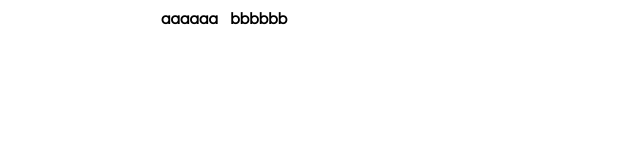
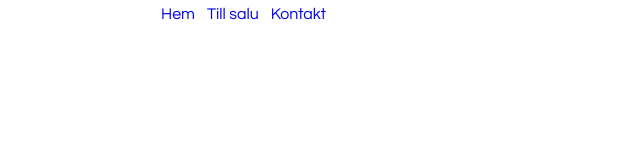
Before and after one commit to LeonGrot02/labb1, a plain HTML site: page kontakt/index.html in a window 1280 px wide. Shown: the whole page, without its empty margins (0-640 px from the left). Drawn offline with Linux system fonts and the light colour scheme.

Commit message:
PROGRESS
THANK FUCKING GOD

```diff
--- a/graphics/stylesheet.css
+++ b/graphics/stylesheet.css
@@ -27,33 +27,29 @@ table {
 }
 
 th, td {
-    border: 5px solid white;
     text-align: center;
     color: black;
 }
 
-th a {
+td a {
     text-decoration: none;
+    border: 5px solid white;
+    transition: background-color ease-in-out 0.3s, color ease-in-out 0.3s, border ease-in-out 0.3s;
 }
 
-th a:visited {
+td a:visited {
     color: black;
     text-decoration: none;
 }
 
-th a:hover {
+td a:hover {
     color: white;
     text-decoration: none;
+    border: 5px solid black;
+    background-color: black;
 }
 
 .navButton  {
     float: left;
     background-color: white;
-    transition: background-color ease-in-out 0.3s, color ease-in-out 0.3s, border ease-in-out 0.3s;
 }
-
-.navButton:hover {
-    background-color: black;
-    color: white;
-    border: 5px solid black;
-}
--- a/kontakt/index.html
+++ b/kontakt/index.html
@@ -13,8 +13,9 @@
                 <!--Table for navigation bar-->
                 <table>
                     <tr>
-                        <a href=".."></a><th class="navButton">aaaaaa</th></a>
-                        <th class="navButton">bbbbbb</th>
+                        <td class="navButton"><a href="..">Hem</a></td>
+                        <td class="navButton"><a href="../products">Till salu</a></td>
+                        <td class="navButton"><a href="#">Kontakt</a></td>
                     </tr>
                 </table>
             </nav>
```
